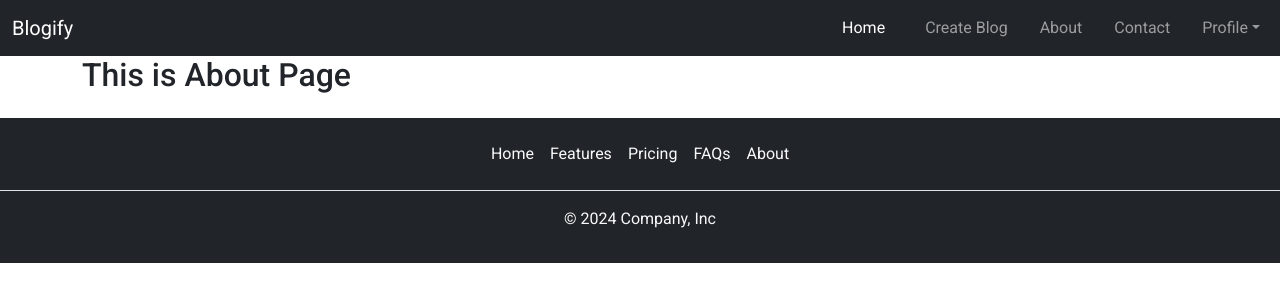
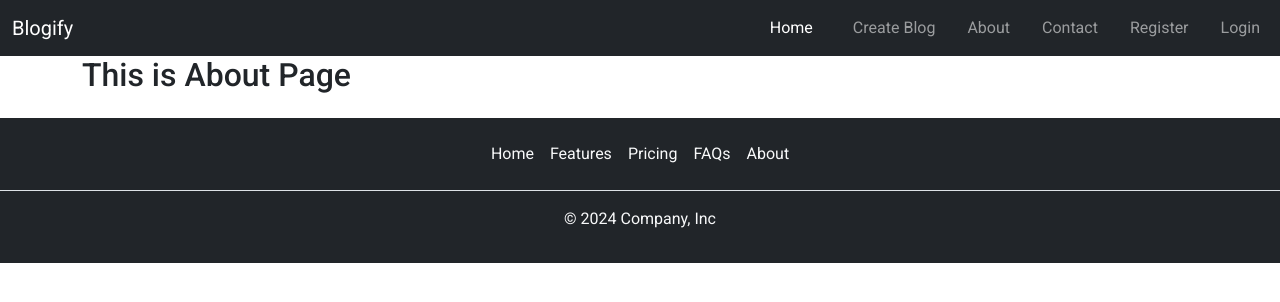
Before and after one commit to raed-nimer/CI-django-tech-blog, a Django app: template blogsApp/blog/templates/blog/about.html in a window 1280 px wide. Shown: the top 302 px of the page. Run offline with Django 5.2, Linux system fonts and the light colour scheme; the template is opened without the code that fills it, so the values that code supplies are empty; parts of the project's set-up code (start-up, migrations or seed data) failed here and were passed over.

Commit message:
Add auth check for logged in users

```diff
--- a/blogsApp/templates/header.html
+++ b/blogsApp/templates/header.html
@@ -38,8 +38,25 @@
           <li class="nav-item rounded">
             <a class="nav-link" href="/contact"><i class="bi bi-telephone-fill me-2"></i>Contact</a>
           </li>
-          <li class="nav-item dropdown rounded">
-            <a class="nav-link dropdown-toggle" href="#" id="navbarDropdown" role="button" data-bs-toggle="dropdown" aria-expanded="false"><i class="bi bi-person-fill me-2"></i>Profile</a>
+        {% if user.is_authenticated %}
+        <li class="nav-item rounded"></li>
+        <a class="nav-link" href="/accounts/dashboard"><i class="bi bi-telephone-fill me-2"></i>Dashboard</a>
+        </li>
+        <li class="nav-item rounded"></li>
+        <a class="nav-link" href="/accounts/logout"><i class="bi bi-telephone-fill me-2"></i>Logout</a>
+        </li>
+        {% else %}
+        <li class="nav-item rounded">
+          <a class="nav-link" href="/accounts/register"><i class="bi bi-telephone-fill me-2"></i>Register</a>
+        </li>
+        <li class="nav-item rounded">
+          <a class="nav-link" href="/accounts/login"><i class="bi bi-telephone-fill me-2"></i>Login</a>
+        </li>
+        {% endif %}
+
+        <!--<li class="nav-item dropdown rounded">
+          <a class="nav-link dropdown-toggle" href="#" id="navbarDropdown" role="button" data-bs-toggle="dropdown"
+            aria-expanded="false"><i class="bi bi-person-fill me-2"></i>Profile</a>
             <ul class="dropdown-menu dropdown-menu-end" aria-labelledby="navbarDropdown">
               <li><a class="dropdown-item" href="#">Account</a></li>
               <li><a class="dropdown-item" href="#">Another action</a></li>
@@ -49,6 +66,7 @@
               <li><a class="dropdown-item" href="#">Logout</a></li>
             </ul>
           </li>
+      -->
         </ul>
       </div>
     </div>
```
